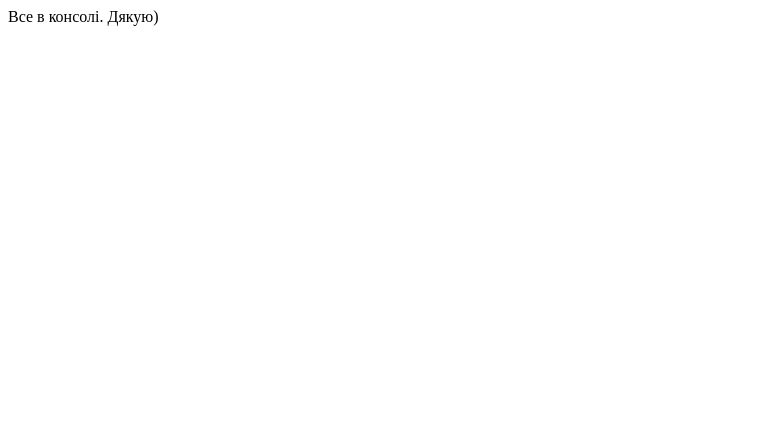
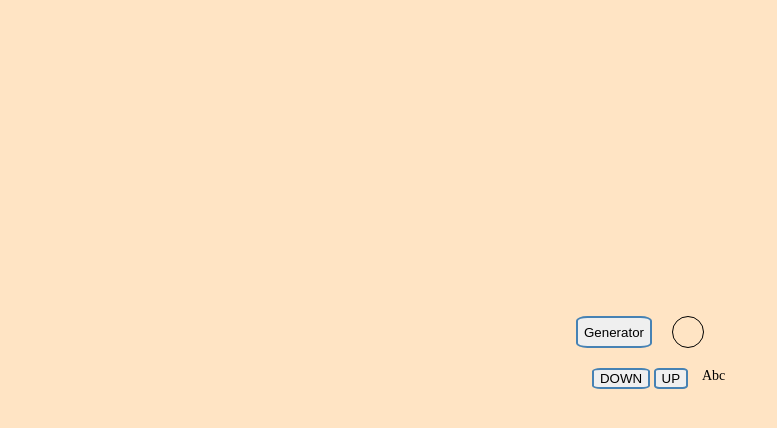
Before and after one commit to Volodymyr-Dr/HW_Advanced, a plain HTML site: page generators/index.html in a window 1280 px wide. Shown: the whole page, without its empty margins (0-777 px from the left). Drawn offline with Linux system fonts and the light colour scheme.

Commit message:
add buttons

```diff
--- a/generators/index.html
+++ b/generators/index.html
@@ -8,7 +8,20 @@
     <title>Generators</title>
 </head>
 <body>
-    <div>Все в консолі. Дякую)</div>
+    <div class="box">
+        <div class="generator_box">
+            <button id="generator">Generator</button>
+            <div id="result"></div>
+        </div>
+        <div class="font_box">
+            <div >
+                <button id="down">DOWN</button>
+                <button id="up">UP</button>
+            </div>
+            <span id="text">Abc</span>
+        </div>
+
+    </div>
 
     <script src="./main.js"></script>
 </body>
--- a/generators/main.js
+++ b/generators/main.js
@@ -9,6 +9,12 @@ console.log(idGenerator.next().value)
 console.log(idGenerator.next().value)
 console.log(idGenerator.next().value)
 
+const couter = document.querySelector('#generator')
+const result = document.querySelector('#result')
+
+couter.addEventListener('click', () => {
+    result.innerHTML = idGenerator.next().value;
+})
 
 function* newFontGenerator(size) {
 
@@ -25,11 +31,28 @@ function* newFontGenerator(size) {
 }
 
 const fontGenerator = newFontGenerator(14);
-console.log(fontGenerator.next('up').value)
-console.log(fontGenerator.next('up').value)
-console.log(fontGenerator.next('up').value)
-console.log(fontGenerator.next().value)
-console.log(fontGenerator.next('down').value)
-console.log(fontGenerator.next('down').value)
-console.log(fontGenerator.next('down').value)
-console.log(fontGenerator.next().value)
+
+const buttonUp = document.querySelector('#up');
+const buttonDown = document.querySelector('#down');
+const text = document.getElementById('text')
+
+
+buttonDown.addEventListener('click', () => {
+    let fontSize = fontGenerator.next('down').value;
+    if (fontSize >= 8) {
+        text.style.fontSize = `${fontSize}px`
+    }else {
+        text.style.fontSize = `${8}px`
+    }
+
+})
+
+buttonUp.addEventListener('click', () => {
+    let fontSize = fontGenerator.next('up').value;
+    if (fontSize <= 72) {
+        text.style.fontSize = `${fontSize}px`
+    }else {
+        text.style.fontSize = `${72}px`
+    }
+
+})
--- a/generators/style.css
+++ b/generators/style.css
@@ -0,0 +1,38 @@
+body {
+    font-size: 14px;
+    background-color:bisque;
+}
+button {
+    border: 2px solid steelblue;
+    border-radius: 15%;
+}
+.box {
+    display: flex;
+    flex-direction: column;
+    align-items: center;
+    margin-top: 25%;
+
+}
+.generator_box {
+    display: flex;
+    margin-bottom: 20px;
+
+}
+#result {
+    width: 30px;
+    height: 30px;
+    margin-left: 20px;
+    border: 1px solid black;
+    border-radius: 50%;
+    display: flex;
+    justify-content: center;
+    align-items: center;
+}
+.font_box {
+    display: flex;
+
+}
+#text {
+    position: absolute;
+    margin-left: 110px;
+}
```
